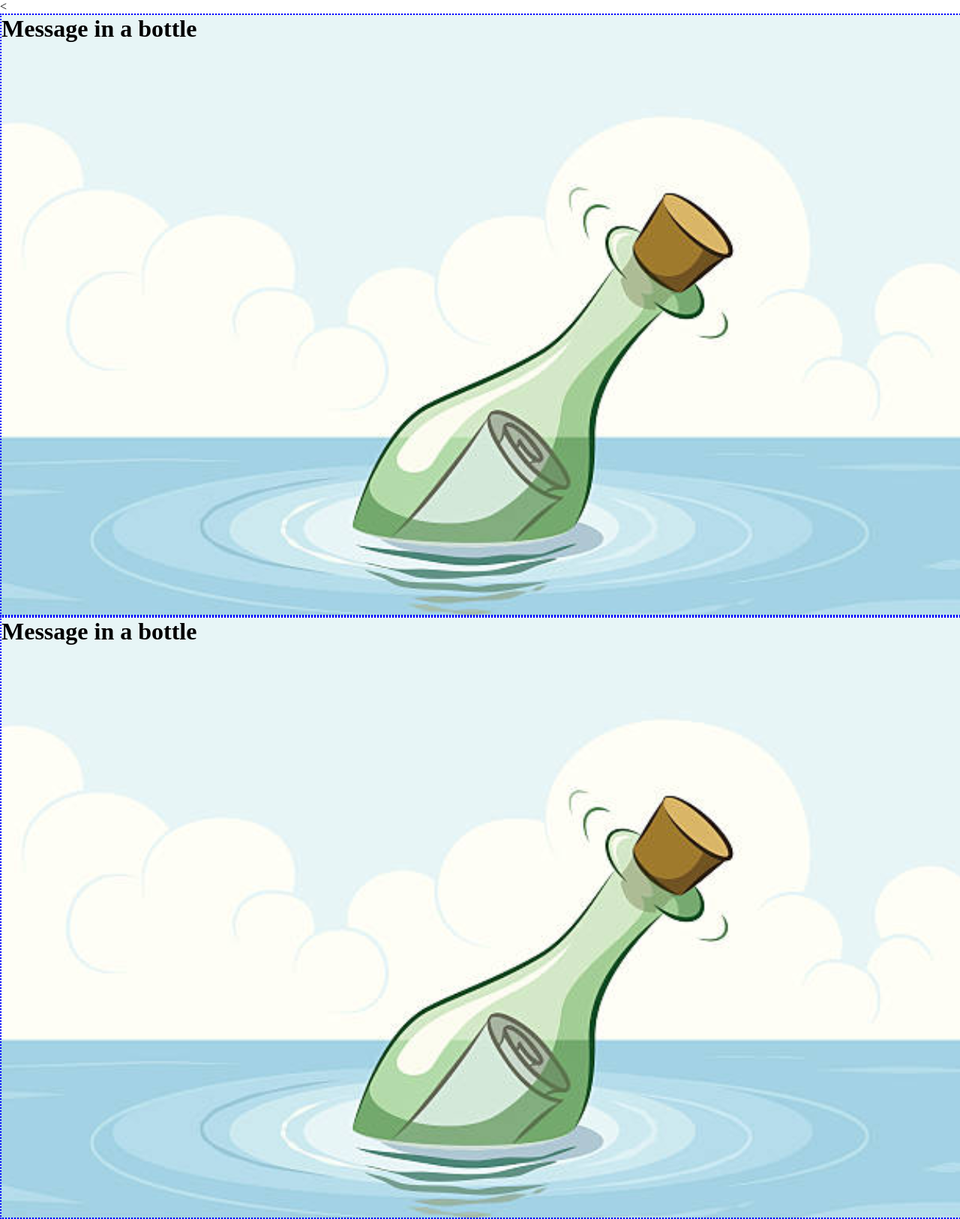
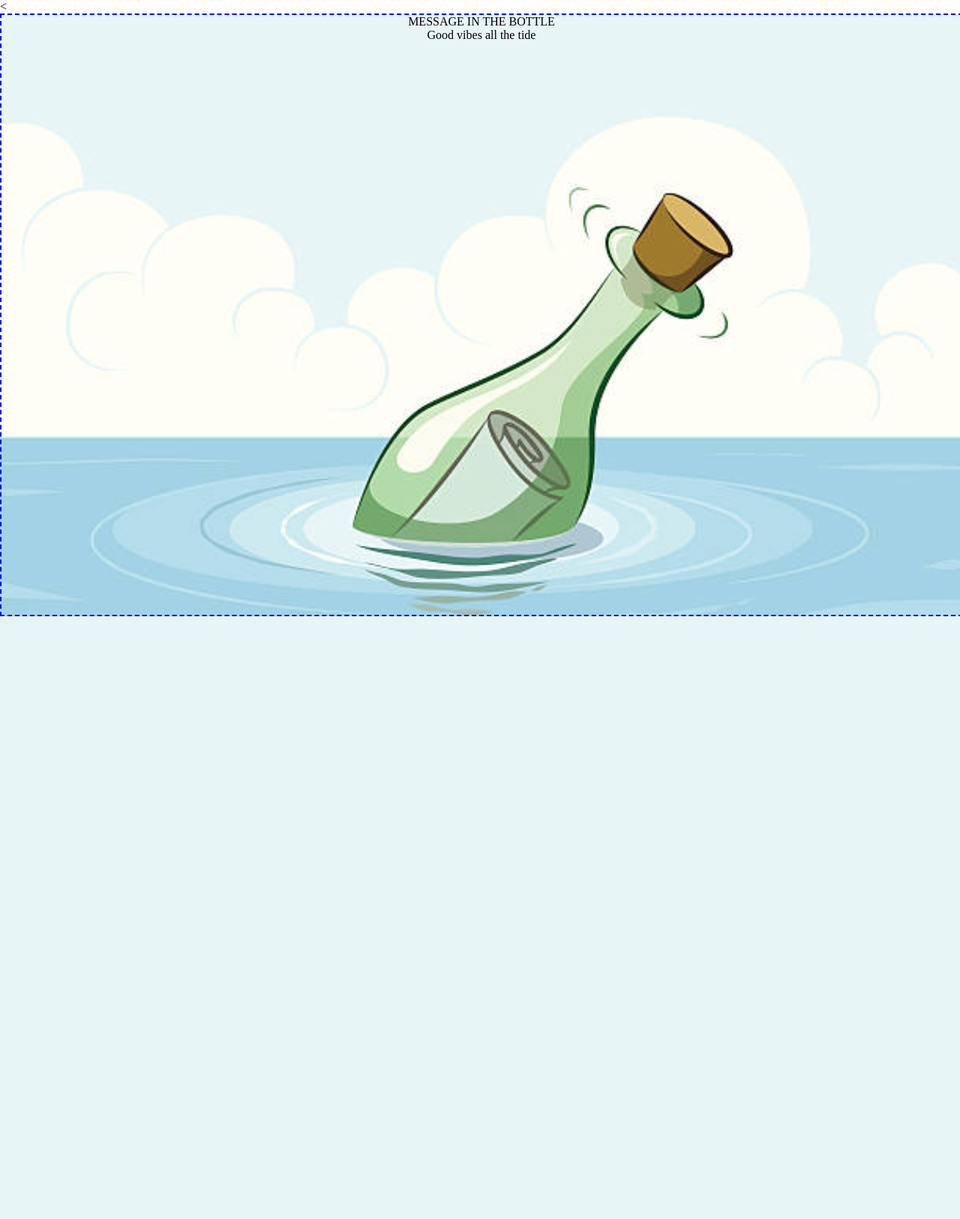
Before and after one commit to Leodson/Message-In-A-Bottle, a Python web app: template templates/index.html in a window 1280 px wide. Shown: the whole page at 75% size. After the commit the page ends 822 px from the top, so only its background shows below. Run offline with Jinja, Linux system fonts and the light colour scheme; the template is opened without the code that fills it, so the values that code supplies are empty.

Commit message:
I have made some changes.

```diff
--- a/static/style.css
+++ b/static/style.css
@@ -6,7 +6,7 @@
 
 header
 {
-     border:2px dotted blue;
+     border:2px dashed blue;
      background-image: url(logo.jpg);
      height: 100%;
      width: 100%;
--- a/templates/index.html
+++ b/templates/index.html
@@ -6,11 +6,9 @@
     <link href= "../static/style.css" rel= "stylesheet" type="text/css">
 </head>
   <header>
-    <h1>Message in a bottle<h1>
+    <center>MESSAGE IN THE BOTTLE
+    <p>Good vibes all the tide</p></center>
   </header>
 <body>
-  <header>
-    <h1>Message in a bottle<h1>
-  </header>
 </body>
 </html>
```
